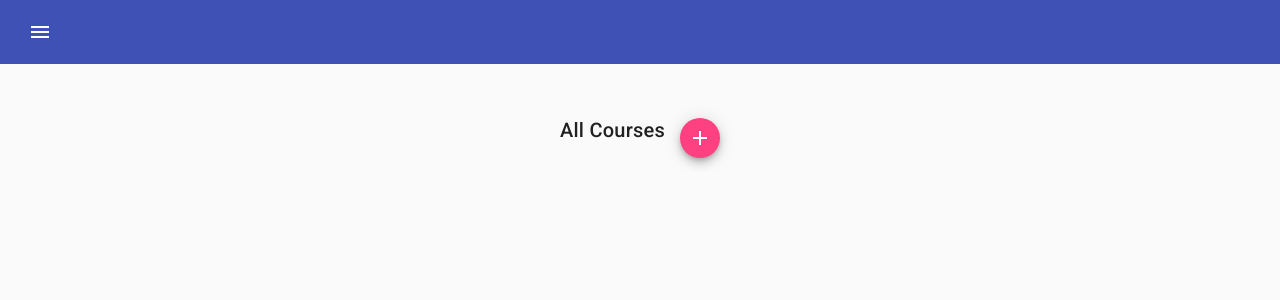
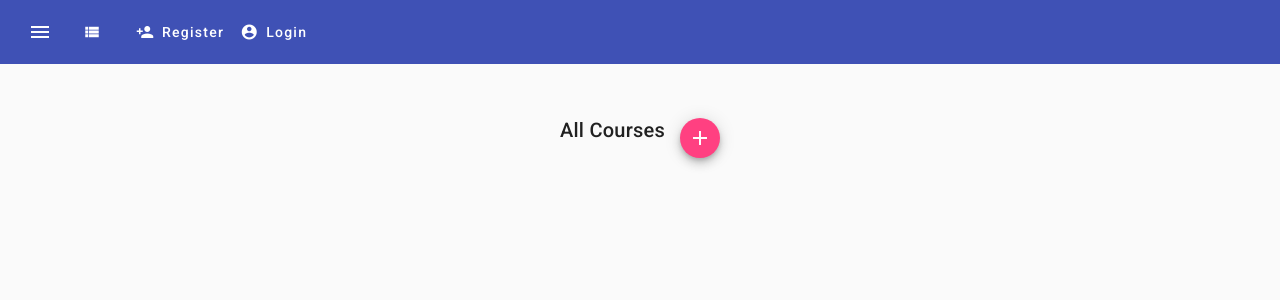
Before and after one commit to AngeloCinaWD/angular-material-course, an Angular app: page / in a window 1280 px wide. Shown: the top 300 px of the page. Built offline with nearby package versions, Linux system fonts and the light colour scheme.

Commit message:
7. Angular Material Dropdown Menus

```diff
--- a/src/app/app.component.html
+++ b/src/app/app.component.html
@@ -1,24 +1,10 @@
-<!-- creiamo un navigation system -->
-<!-- con barra laterale a comparsa, mat-sidenav-container -->
-<!-- questo è il container degli elementi che compaiono a lato-->
-<!-- vogliamo che il container occupi la full viewport del browser, attributo fullscreen -->
 <mat-sidenav-container fullscreen>
-  <!-- per avere accesso ad un elemento in tutto il template gli creo una template reference -->
-  <!-- mi serve una reference alla sidenav in modo da poterla aprire quando mi serve -->
   <mat-sidenav #sidenav>
-    <!-- per gli elementi di navigazione utilizzo i mat-nav-list -->
-    <!-- per fare in modo che la sidenav si chiuda quando clicco su uno degli elementi di navigazione devo intercettare qui il click event che si triggera al click di uno qualsiasi degli elementi al suo interno-->
-    <!-- si triggera in qualsiasi punto dello schermo che clicco, in questo caso, al di fuori di un elemento di navigazione, si chiude la sidenav e non navigo verso un'altra rotta -->
     <mat-nav-list (click)="sidenav.close()">
-      <!-- ogni elemento di navigazione è un anchor html con la direttiva mat-list-item -->
-      <!-- per navigare utilizziamo la direttiva di angular routerLink, la route per tutti i corsi è la home -->
       <a mat-list-item routerLink="/">
-        <!-- mettiamo un'icona ed un testo -->
         <mat-icon>library_books</mat-icon>
         <span>Courses</span>
       </a>
-
-      <!-- aggiungiamo altri elementi di navigazione -->
 
       <a mat-list-item routerLink="about">
         <mat-icon>question_answer</mat-icon>
@@ -36,15 +22,36 @@
       </a>
     </mat-nav-list>
   </mat-sidenav>
-  <!-- setto il colore color="" -->
   <mat-toolbar color="primary">
-    <!-- inserisco un button html con direttiva mat-icon-button -->
-    <!-- inserisco nel button un mat-icon in cui specifico il nome dell'icona da visualizzare -->
-    <!-- al click di questo button si deve aprire la side-nav con gli elementi per la navigazione -->
-    <!-- per aprire la sidenav al click chiamo il metodo .open() della sidenav-->
     <button mat-icon-button (click)="sidenav.open()">
       <mat-icon>menu</mat-icon>
     </button>
+
+    <!-- aggiungiamo elementi di navigazione alla toolbar con dropdown menu -->
+    <!-- anchor per triggerare il dropdown menu con direttiva mat-button e [matMenuTriggerFor]="nome reference dropdown menu da togglare" -->
+    <a mat-button [matMenuTriggerFor]="dropdown">
+      <mat-icon>view_list</mat-icon>
+    </a>
+    <!-- posso utilizzare anche un button -->
+    <!-- <button mat-button [matMenuTriggerFor]="dropdown">screens</button> -->
+
+    <!-- creo il dropdown menu con template reference per il nome-->
+    <mat-menu #dropdown>
+      <!-- il button all'interno del dropdown menu deve avere la direttiva mat-menu-item per essere ben formattato-->
+      <button mat-menu-item routerLink="/">Courses</button>
+      <button mat-menu-item routerLink="/about">About</button>
+    </mat-menu>
+
+    <!-- anchor con direttiva mat-button -->
+    <a mat-button routerLink="/about">
+      <mat-icon>person_add</mat-icon>
+      <span>Register</span>
+    </a>
+
+    <a mat-button>
+      <mat-icon>account_circle</mat-icon>
+      <span>Login</span>
+    </a>
   </mat-toolbar>
   <router-outlet></router-outlet>
 </mat-sidenav-container>
```
